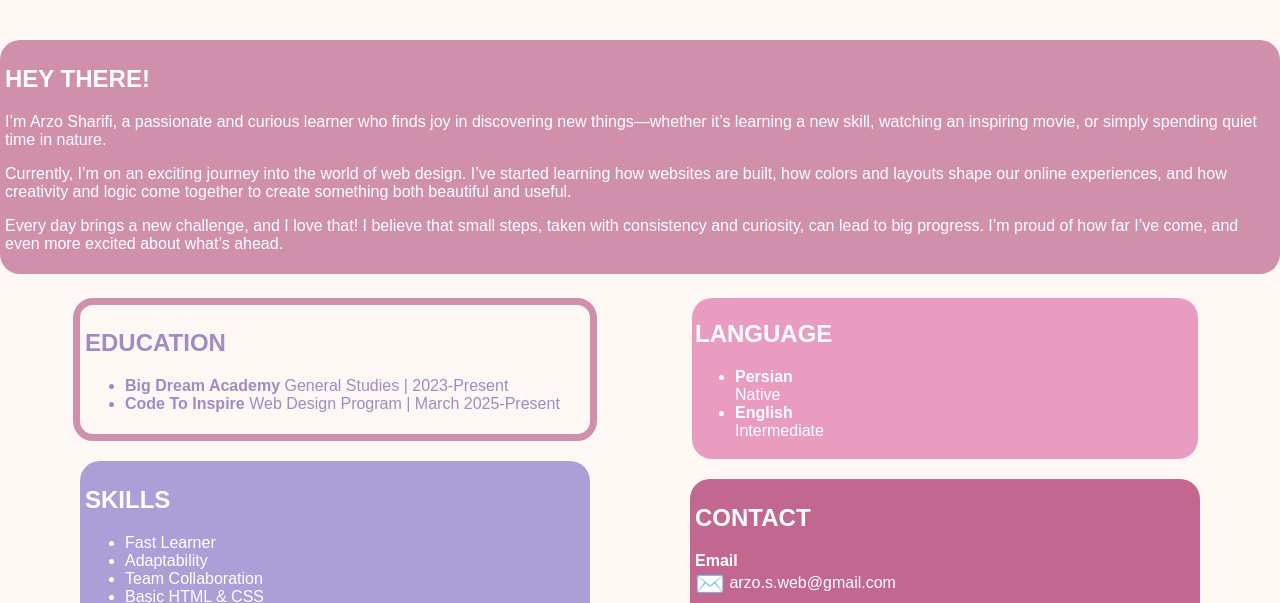
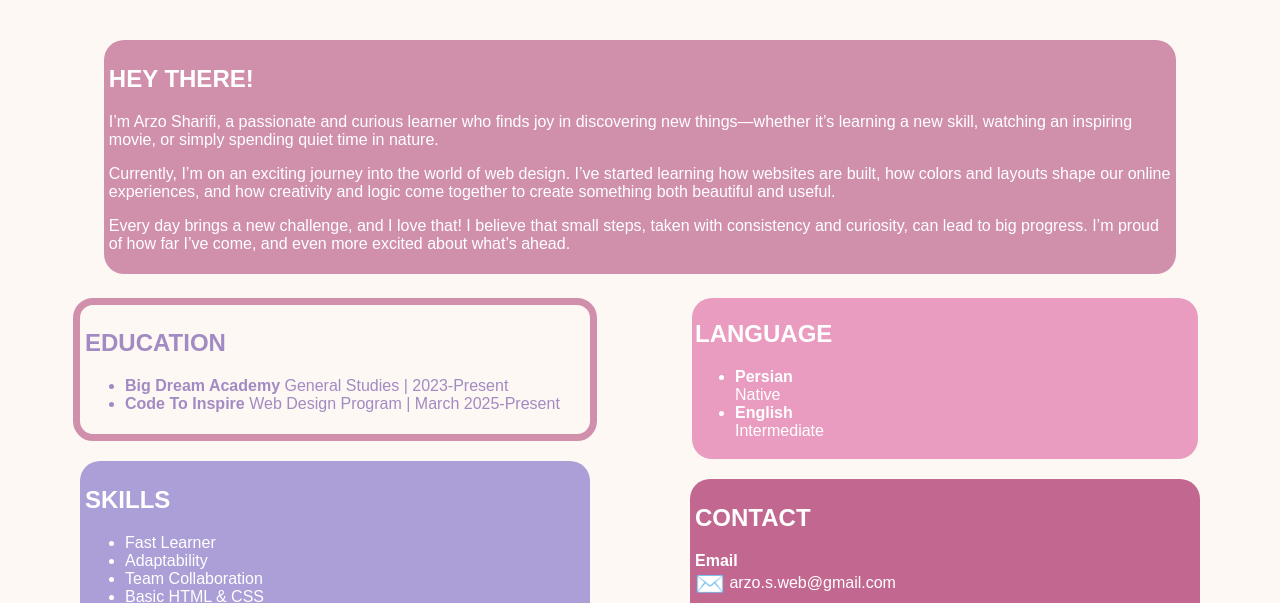
Before and after one commit to Arzo-Webs/My-Resume, a plain HTML site: page index.html in a window 1280 px wide. Shown: the part 120-723 px from the top of the page. Drawn offline with Linux system fonts and the light colour scheme.

Commit message:
Update index.html

```diff
--- a/index.html
+++ b/index.html
@@ -51,6 +51,7 @@ header{
     color: #FFFFFF;
     border-radius: 20px;
     padding: 5px;
+    width: 83%;
     margin-bottom: 4px;
     justify-self: center;
 }
```
